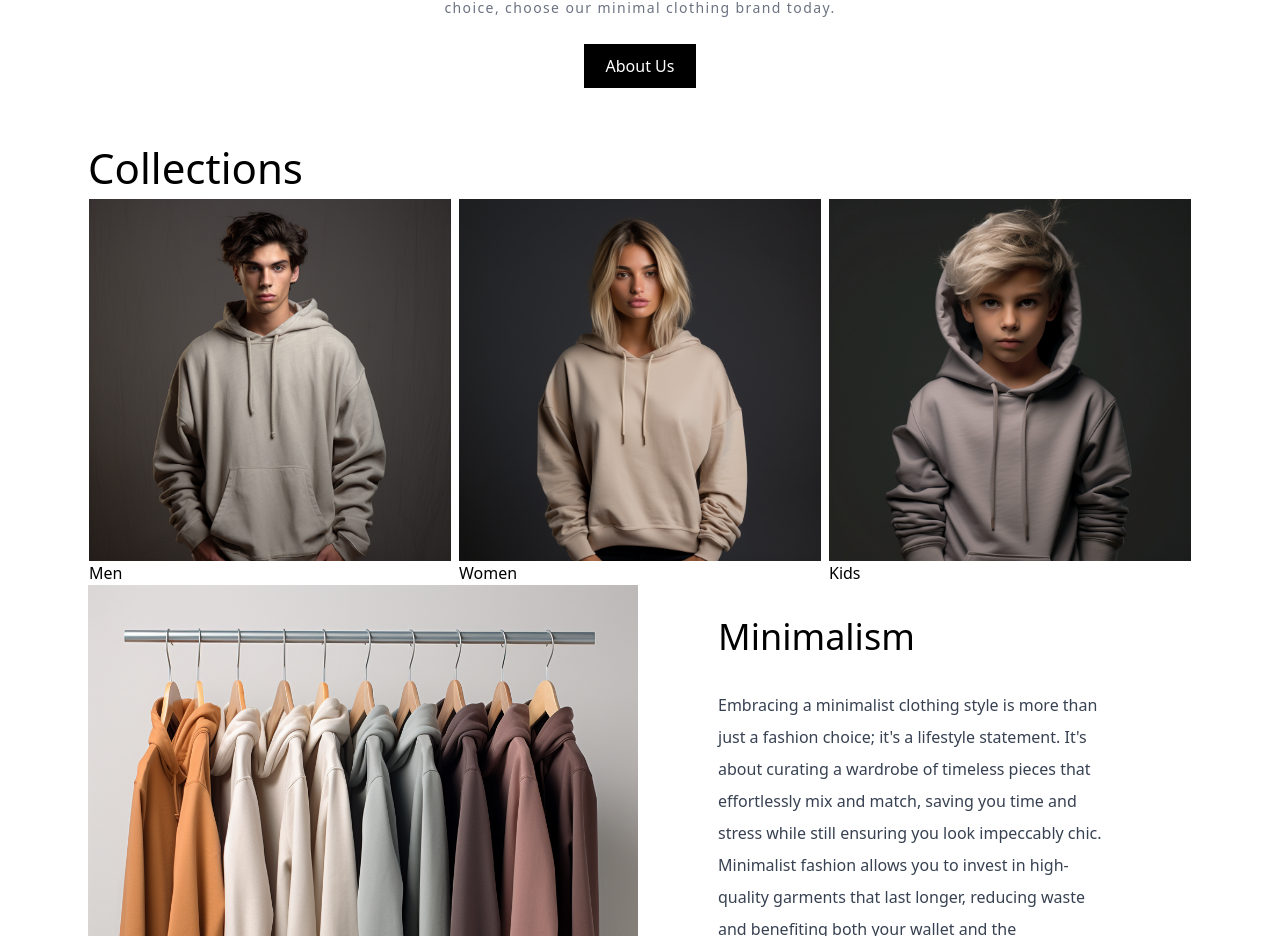
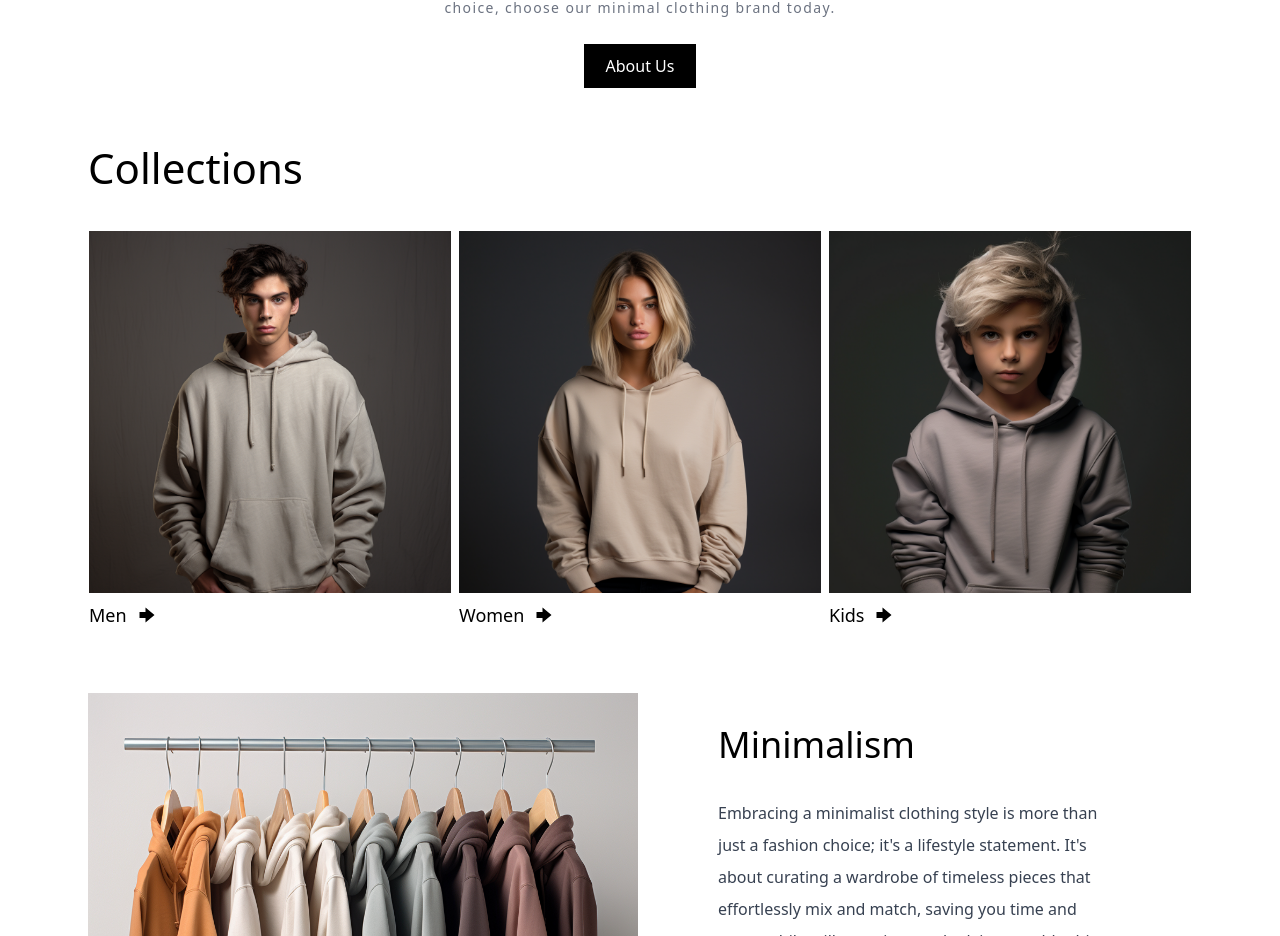
Before and after one commit to kvabhinav/TheVibeZoneClone, a React (Create React App) app in the folder client/: page / in a window 1280 px wide. Shown: the part 1732-2668 px from the top of the page. Built offline with nearby package versions, Linux system fonts and the light colour scheme.

Commit message:
some changes added to collections sections in home page

```diff
--- a/client/src/index.css
+++ b/client/src/index.css
@@ -24,5 +24,5 @@
 
 /* Home Page styles  */
 .collection-images{
-  @apply w-[362px]
+  @apply w-[362px] transition-transform ease-out duration-500 group-hover:scale-[1.03] group-hover:cursor-pointer
 }
--- a/client/src/pages/Home.jsx
+++ b/client/src/pages/Home.jsx
@@ -3,6 +3,13 @@ import kidsModel from '../assets/images/kidsModel.png'
 import menModel from '../assets/images/menModel.png'
 import womenModel from '../assets/images/womenModel.png'
 import minimalism from '../assets/images/minimalism.png'
+
+
+import { BsArrowRight, BsArrowRightShort } from 'react-icons/bs'
+import { FaArrowRightLong } from 'react-icons/fa6'
+import { GoArrowRight } from 'react-icons/go'
+
+import { HiOutlineArrowRight, HiOutlineArrowNarrowRight, HiArrowRight } from 'react-icons/hi'
 
 export default function Home() {
     return (
@@ -23,20 +30,42 @@ export default function Home() {
 
 
             {/* collections sections  */}
-            <div className="max-w-6xl mx-auto">
-                <h1 className='text-[42px] mr-auto ml-6'>Collections</h1>
+            <div className="max-w-6xl mx-auto mb-16">
+                <h1 className='text-[42px] mr-auto ml-6 mb-8'>Collections</h1>
                 <div className='flex gap-x-2 justify-center items-center'>
-                    <div>
-                      <img src={menModel} alt="menModel collections" className='collection-images' />
-                      <h2>Men</h2>
+                    <div className='group'>
+                        <div className='w-[362px] box-border overflow-hidden'>
+                            <img src={menModel} alt="menModel collections" className='collection-images' />
+                        </div>
+
+                        <div className='flex justify-start items-center gap-x-2  mt-2'>
+                            <h2 className='text-lg'>Men</h2>
+                            <BsArrowRight className='w-6 h-6 ml-[0.5px]  hidden group-hover:block' />
+                            <GoArrowRight className='w-6 h-6  group-hover:hidden' />
+                        </div>
+
                     </div>
-                    <div>
-                        <img src={womenModel} alt="womenModel collections" className='collection-images'  />
-                        <h2>Women</h2>
+                    <div className='group'>
+                        <div className='w-[362px] box-border overflow-hidden'>
+                            <img src={womenModel} alt="womenModel collections" className='collection-images' />
+                        </div>
+
+                        <div className='flex justify-start items-center gap-x-2  mt-2'>
+                            <h2 className='text-lg'>Women</h2>
+                            <BsArrowRight className='w-6 h-6 ml-[0.5px]  hidden group-hover:block' />
+                            <GoArrowRight className='w-6 h-6  group-hover:hidden' />
+                        </div>
                     </div>
-                    <div>
-                     <img src={kidsModel} alt="kidModel collections" className='collection-images' />
-                     <h3 className='collection-label'>Kids</h3>
+                    <div className='group'>
+                        <div className='w-[362px] box-border overflow-hidden'>
+                            <img src={kidsModel} alt="kidModel collections" className='collection-images' />
+                        </div>
+
+                        <div className='flex justify-start items-center gap-x-2  mt-2'>
+                            <h2 className='text-lg'>Kids</h2>
+                            <BsArrowRight className='w-6 h-6 ml-[0.5px]  hidden group-hover:block' />
+                            <GoArrowRight className='w-6 h-6  group-hover:hidden' />
+                        </div>
                     </div>
 
                 </div>
```
